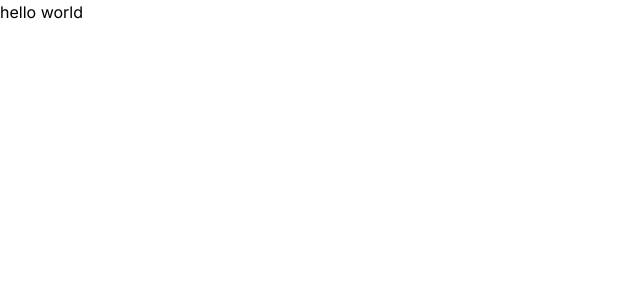
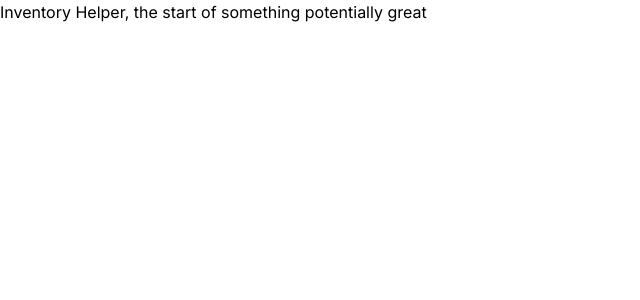
Before and after one commit to bilalsattar24/inventory-assistant, a Next.js app: page / in a window 1280 px wide. Shown: the top 300 px of the page, without its empty margins (0-640 px from the left). Built offline with nearby package versions, Linux system fonts and the light colour scheme.

Commit message:
Update Home component message

```diff
--- a/src/app/page.tsx
+++ b/src/app/page.tsx
@@ -1,3 +1,3 @@
 export default function Home() {
-  return <div>hello world</div>;
+  return <div>Inventory Helper, the start of something potentially great</div>;
 }
```
